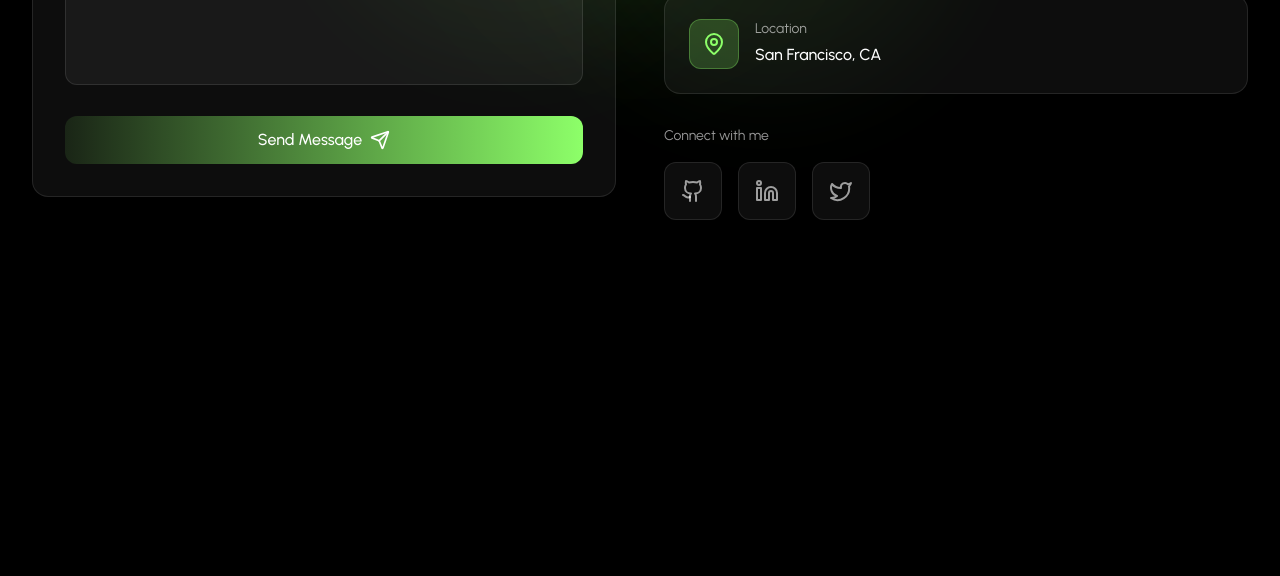
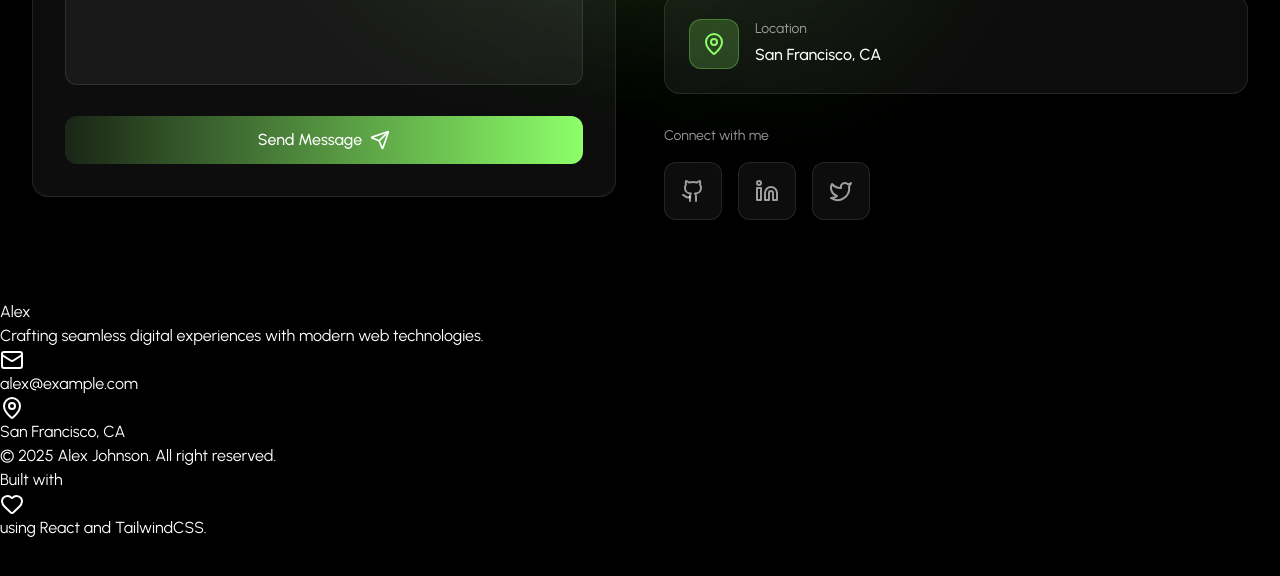
Before and after one commit to sageethhimachala/portfolio, a React (Vite) app in the folder react-dev-portfolio/: page / in a window 1280 px wide. Shown: the part 6027-6603 px from the top of the page. Built offline with nearby package versions, Linux system fonts and the light colour scheme.

Commit message:
added footer section

```diff
--- a/react-dev-portfolio/src/App.jsx
+++ b/react-dev-portfolio/src/App.jsx
@@ -7,6 +7,7 @@ import Projects from "./components/sections/Projects";
 import Services from "./components/sections/Services";
 import Testimonials from "./components/sections/Testimonials";
 import Contact from "./components/sections/Contact";
+import Footer from "./components/layout/Footer";
 
 function App() {
   return (
@@ -21,6 +22,7 @@ function App() {
         <Testimonials />
         <Contact />
       </main>
+      <Footer />
     </div>
   );
 }
--- a/react-dev-portfolio/src/components/layout/Footer.jsx
+++ b/react-dev-portfolio/src/components/layout/Footer.jsx
@@ -1,7 +1,73 @@
 import React from "react";
+import {
+  Github,
+  Linkedin,
+  Twitter,
+  Dribbble,
+  Mail,
+  MapPin,
+  Heart,
+} from "lucide-react";
+import { PERSONAL_INFO, SOCIAL_LINKS, NAV_LINKS } from "../../utils/constants";
+import { scrollToSection } from "../../hooks/useScrollSpy";
+import FadeIn from "../animations/FadeIn";
 
-function Footer() {
-  return <div>Footer</div>;
-}
+const Footer = () => {
+  const socialIcons = {
+    github: Github,
+    linkedin: Linkedin,
+    twitter: Twitter,
+    dribbble: Dribbble,
+  };
+
+  return (
+    <footer className="">
+      <div className="">
+        <div className="" />
+        <div className="" />
+      </div>
+
+      <div className="">
+        <div className="">
+          <FadeIn delay={0}>
+            <div>
+              <h3 className="">{PERSONAL_INFO.name.split(" ")[0]}</h3>
+              <p className="">{PERSONAL_INFO.tagline}</p>
+
+              <div className="">
+                <a href={`mailto:${PERSONAL_INFO.email}`} className="">
+                  <div className="">
+                    <Mail className="" />
+                  </div>
+                  <span className="">{PERSONAL_INFO.email}</span>
+                </a>
+
+                <div className="">
+                  <div className="">
+                    <MapPin className="" />
+                  </div>
+                  <span className="">{PERSONAL_INFO.location}</span>
+                </div>
+              </div>
+            </div>
+          </FadeIn>
+        </div>
+        <FadeIn delay={300}>
+          <div className="">
+            <div className="">
+              <p className="">
+                © {new Date().getFullYear()} {PERSONAL_INFO.name}. All right
+                reserved.
+              </p>
+              <p className="">
+                Built with <Heart className="" /> using React and TailwindCSS.
+              </p>
+            </div>
+          </div>
+        </FadeIn>
+      </div>
+    </footer>
+  );
+};
 
 export default Footer;
```
